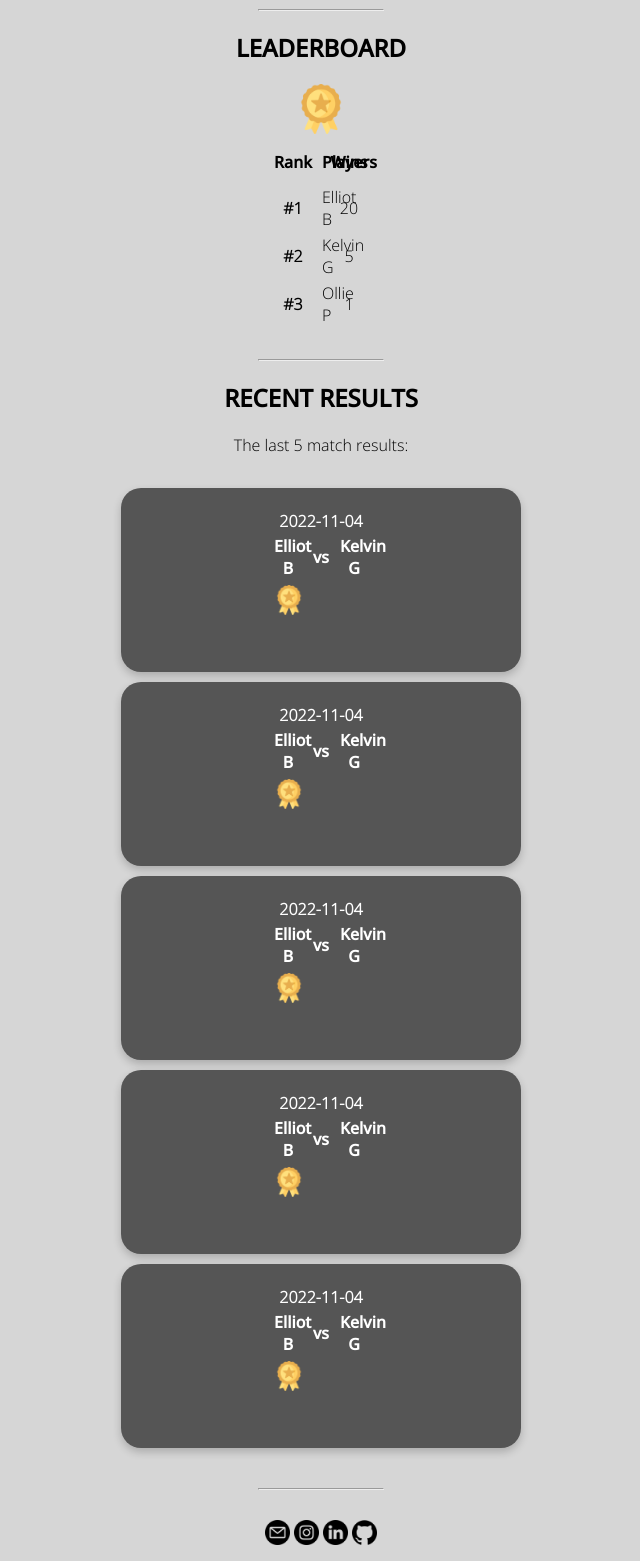
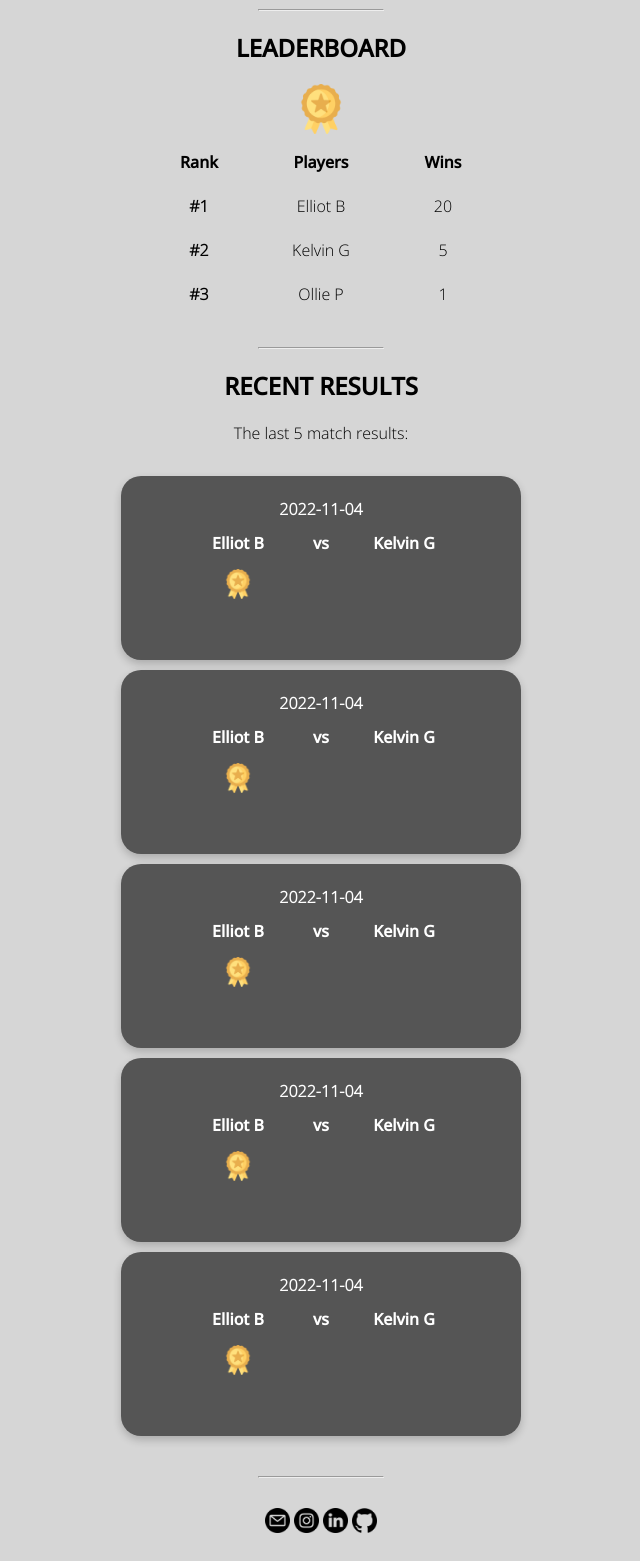
Before and after one commit to kelvgooding/8ball-leaderboard, a Flask app: page / in a window 1280 px wide. Shown: the part 702-2263 px from the top of the page, without its empty margins (319-959 px from the left). Run offline with Flask 2, Linux system fonts and the light colour scheme; data comes from the database, SQL or seed files in the repository.

Commit message:
Update styles.css

```diff
--- a/static/css/styles.css
+++ b/static/css/styles.css
@@ -74,7 +74,7 @@ table {
     margin-left: auto;
     margin-right: auto;
     font-size: 20px;
-    width: 100px;
+    width: 300px;
 }
 
 th {
```
